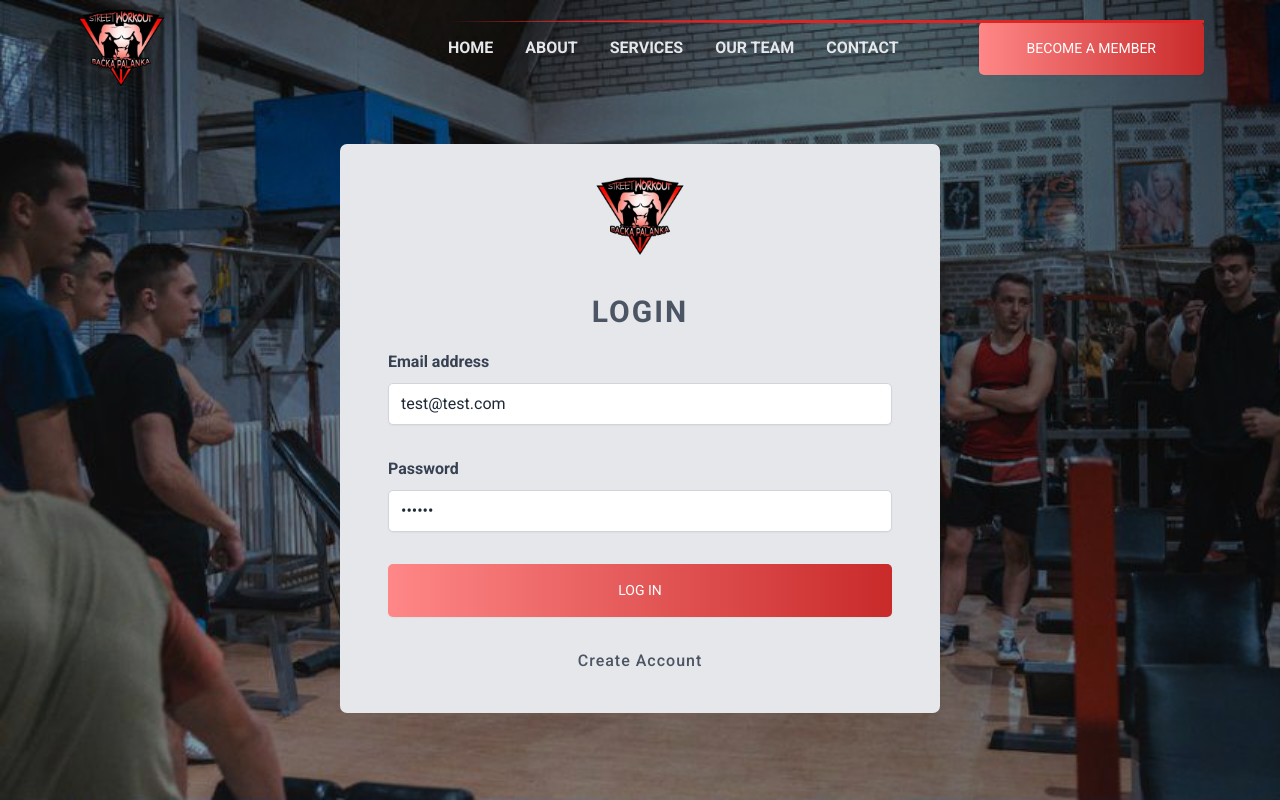
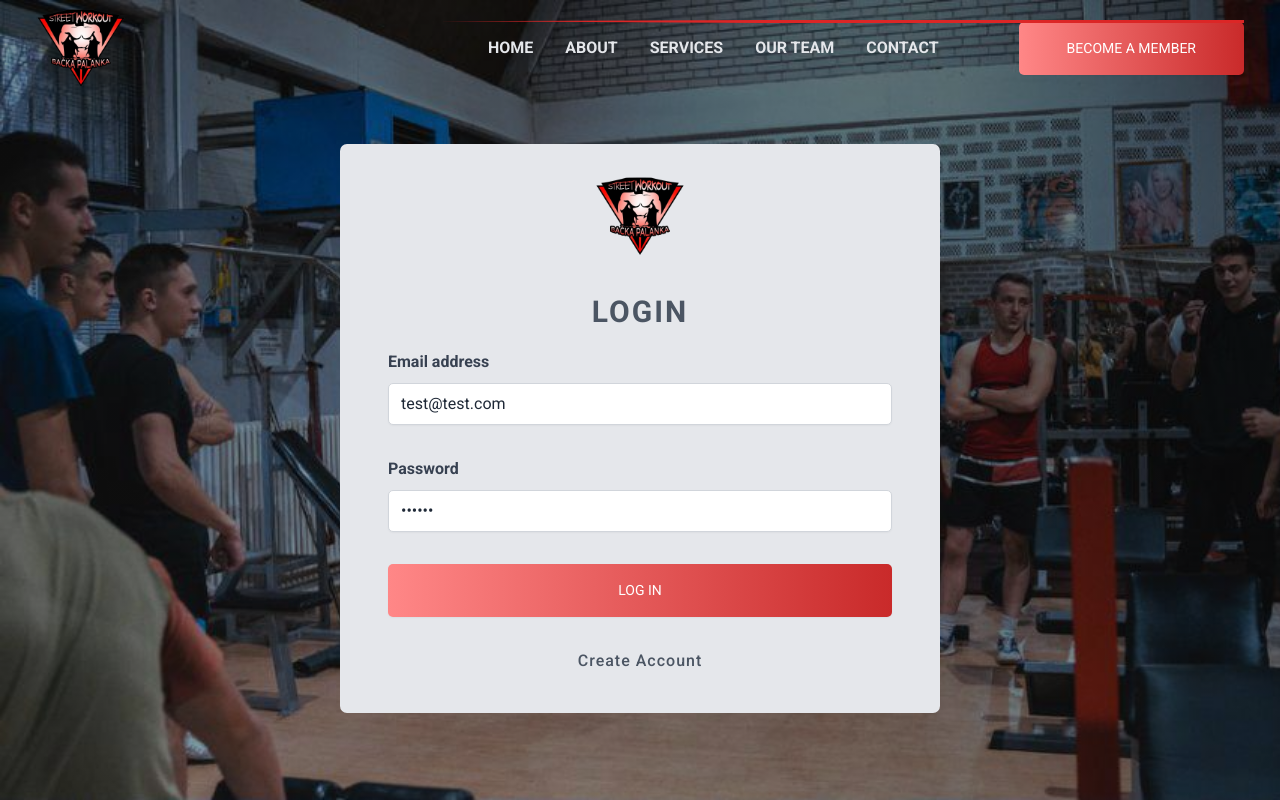
Before and after one commit to Djarma12/Streetworkout-Training-History, a React (Vite) app: page /login in a window 1280 px wide. Built offline with nearby package versions, Linux system fonts and the light colour scheme.

Commit message:
Add changes to HeaderHome

```diff
--- a/src/ui/HeaderHome.jsx
+++ b/src/ui/HeaderHome.jsx
@@ -4,7 +4,7 @@ import Button from "./Button";
 import Logo from "./Logo";
 
 const StyledHeaderHome = styled.header`
-  max-width: 120rem;
+  max-width: 130rem;
   margin-inline: auto;
   padding-inline: 3.6rem;
   height: 9.6rem;
@@ -20,8 +20,10 @@ const Nav = styled.nav`
 
   &::after {
     content: "";
+    display: block;
     height: 3px;
-    width: 100%;
+    width: calc(100% + 4.8rem);
+    margin-left: -10rem;
     clip-path: polygon(40% 0, 100% 0, 100% 98%, 40% 100%, 0% 38%);
     background-color: var(--color-red-600);
     position: absolute;
```
